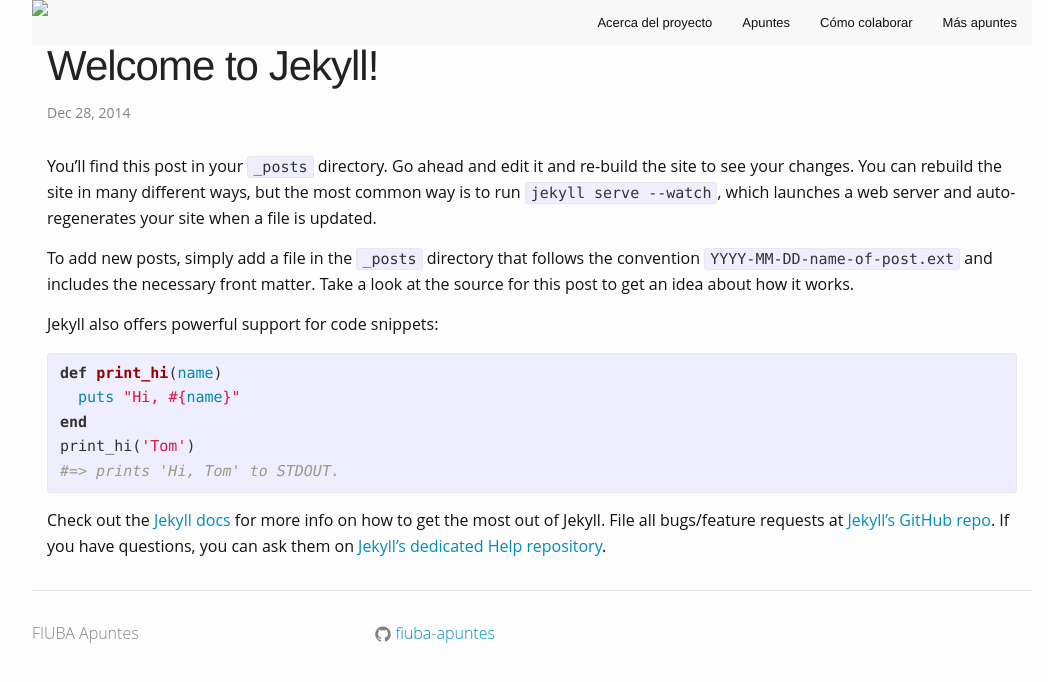
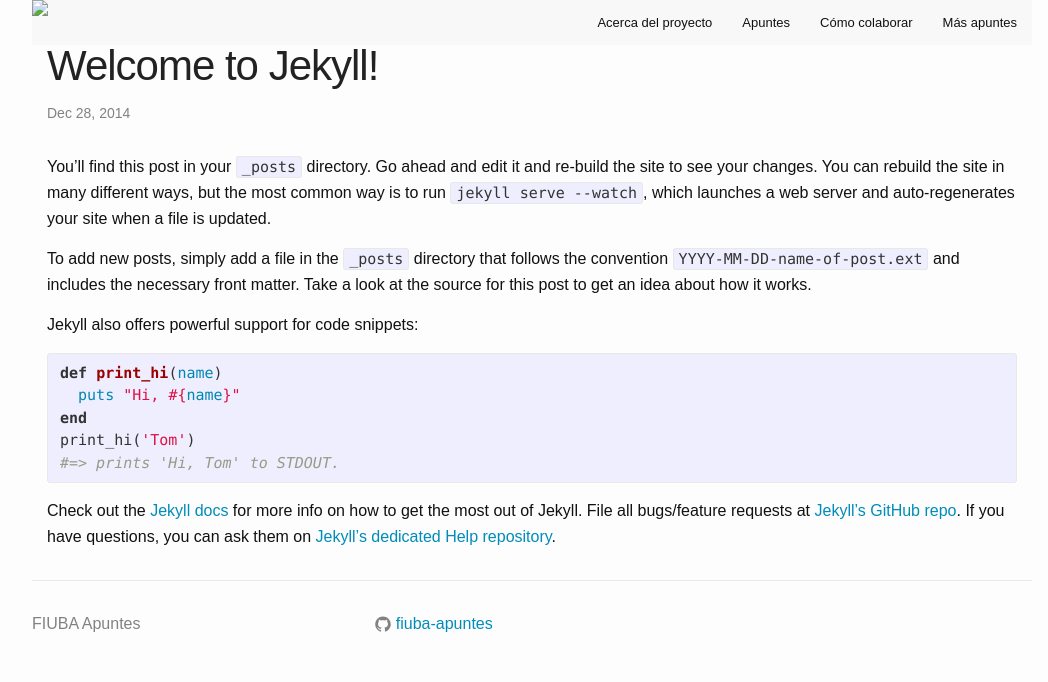
Before and after one commit to fiuba-apuntes/fiuba-apuntes.github.io, a Jekyll site: the page built from _posts/2014-12-28-welcome-to-jekyll.markdown, in a window 1280 px wide. Shown: the top 682 px of the page, without its empty margins (108-1156 px from the left). Built offline with Jekyll 4.4.1, drawn with Linux system fonts in a browser that asks for light colours; nearby versions of some CDN libraries.

Commit message:
cambio del documento

```diff
--- a/_layouts/default.html
+++ b/_layouts/default.html
@@ -4,7 +4,6 @@
 {% include head.html %}
 
 <body>
-
     <div class="row">
         <div class="small-12">
             {% include topbar.html %}
@@ -28,6 +27,7 @@
     <script type="text/javascript" src="/js/vendor/jquery.js"></script>
     <script type="text/javascript" src="/js/foundation.min.js"></script>
     <script type="text/javascript" src="/js/site.js"></script>
+
 </body>
 
 </html>
--- a/_sass/_base.scss
+++ b/_sass/_base.scss
@@ -32,6 +32,7 @@
 p, blockquote, pre,
 ul, ol, dl, figure,
 %vertical-rhythm {
+    font-family: 'Droid Sans', sans-serif;
     margin-bottom: $spacing-unit / 2;
 }
 
--- a/_sass/_layout.scss
+++ b/_sass/_layout.scss
@@ -1,6 +1,7 @@
 /**
  * Site title
  */
+
 .site-title {
     font-size: 26px;
     line-height: 56px;
@@ -59,6 +60,7 @@
 
         a {
             &:not(.button) {
+                font-family: "Droid Sans", sans-serif;
                 background-color: $topbar-background-color;
             }
             &:hover:not(.button) {
--- a/css/apuntes.scss
+++ b/css/apuntes.scss
@@ -3,3 +3,7 @@
 .accordion {
     margin-left: 0;
 }
+
+.accordion .accordion-navigation > a, .accordion dd > a{
+    font-family: Droid Sans, sans-serif;
+}
--- a/pages/apuntes.html
+++ b/pages/apuntes.html
@@ -4,6 +4,7 @@
 permalink: /apuntes/
 custom_css: true
 ---
+
 <p>En esta página podrás encontrar los apuntes digitalizados por FIUBA Apuntes</p>
 <p>Haciendo click sobre cada departamento, se desplegarán los apuntes correspondientes al mismo.</p>
 <p>En todos los casos, están disponibles tanto las descargas en formato .pdf como el enlace al repositorio del apunte en Github, en el cual podrán observar el código que genera el apunte y efectuar las ediciones que crean apropiadas.</p>
```
